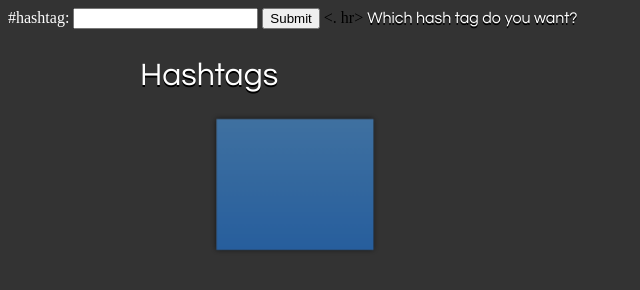
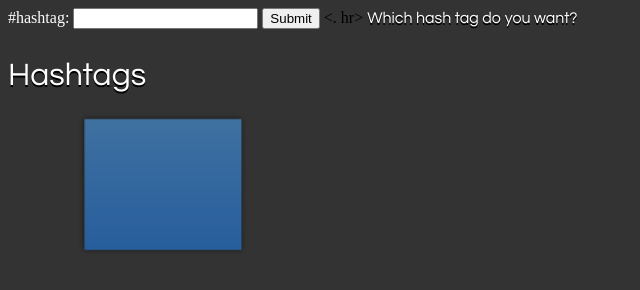
Before and after one commit to kolla47/Insta-hashtag, a plain HTML site: page index.html in a window 1280 px wide. Shown: the whole page, without its empty margins (0-640 px from the left). Drawn offline with Linux system fonts and the light colour scheme.

Commit message:
Update style.css

```diff
--- a/style.css
+++ b/style.css
@@ -9,7 +9,7 @@ body{
 Wrapper
 ******************************/
 #Wrapper{
-	margin:0 auto;
+	Xsxxmargin:0 auto;
 	width:1000px;
 	margin-top:30px;
 }
```
